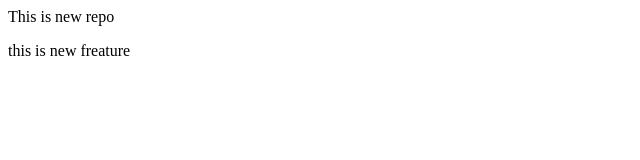
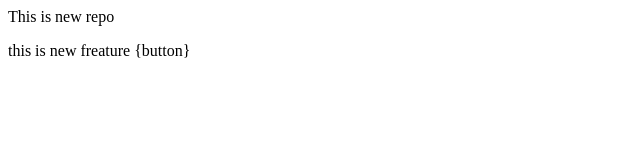
Before and after one commit to MuhammadTaha156/localrepo, a plain HTML site: page index.html in a window 1280 px wide. Shown: the full height of the page, 0-640 px from the left. Drawn offline with Linux system fonts and the light colour scheme.

Commit message:
added in main

```diff
--- a/index.html
+++ b/index.html
@@ -1,2 +1,2 @@
 <p>This is new repo</p>
-<p>this is new freature</p>
+<p>this is new freature {button}</p>
```
